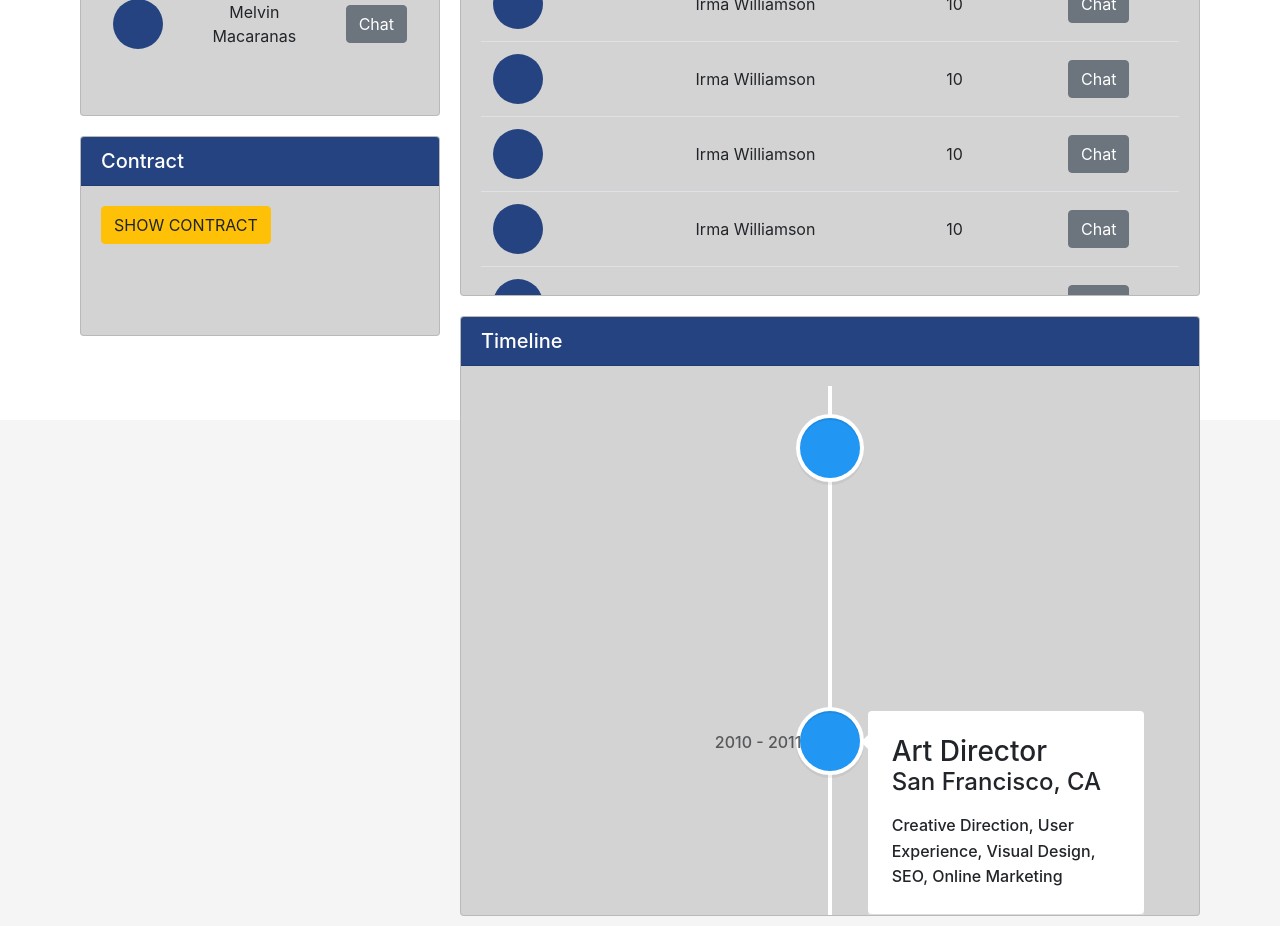
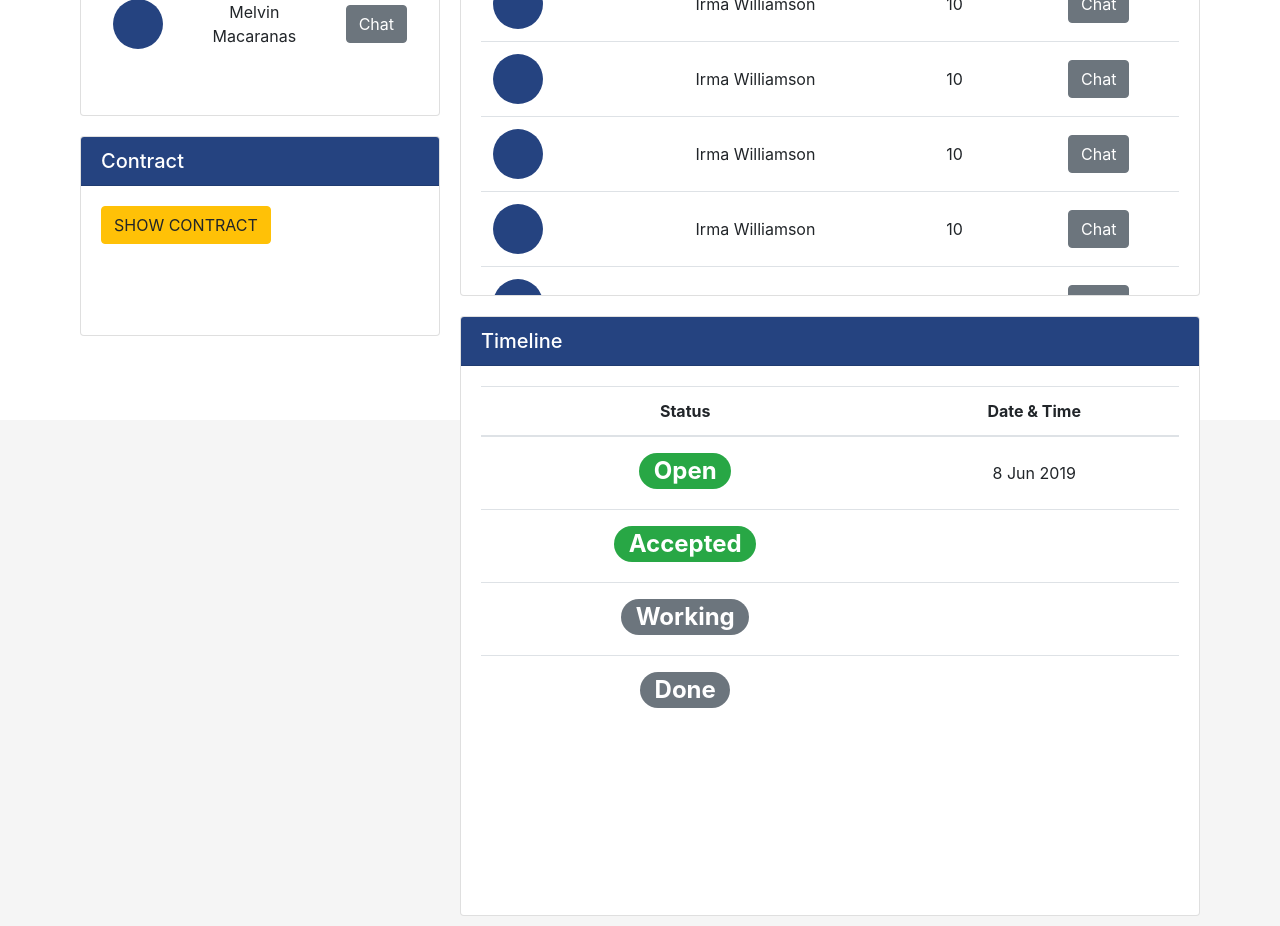
Before and after one commit to 2110423-2019-2/sec2_ShibaInu_front_end, a React (Create React App) app: page /client/dashboard in a window 1280 px wide. Shown: the part 380-1306 px from the top of the page. Built offline with nearby package versions, Linux system fonts and the light colour scheme.

Commit message:
revert timeline to normal ugly :p

```diff
--- a/src/DashboardComponent.css
+++ b/src/DashboardComponent.css
@@ -1,7 +1,7 @@
 .dashboard-box {
     width: 100%;
     margin: 10px;
-    background-color: lightgray;
+    /* background-color: lightgray; */
 
 }
 
--- a/src/DashboardComponent.js
+++ b/src/DashboardComponent.js
@@ -171,114 +171,114 @@ export class DashboardTimeline extends React.Component {
 
     getTimelineComponent() {
         return (
-            // <Table className="component-timeline" responsive="sm" hover>
-            //     <thead>
-            //         <tr>
-            //             <th>Status</th>
-            //             <th>Date & Time</th>
-            //         </tr>
-            //     </thead>
-            //     <tbody>
-            //         {this.getTimelineBody()}
-            //         {/* <tr key='timeline-open'>
-            //             <td><h2><Badge pill variant='success'>Open</Badge></h2></td>
-            //             <td>{}</td>
-            //         </tr> */}
-            //     </tbody>
-            // </Table>
+            <Table className="component-timeline" responsive="sm" hover>
+                <thead>
+                    <tr>
+                        <th>Status</th>
+                        <th>Date & Time</th>
+                    </tr>
+                </thead>
+                <tbody>
+                    {this.getTimelineBody()}
+                    {/* <tr key='timeline-open'>
+                        <td><h2><Badge pill variant='success'>Open</Badge></h2></td>
+                        <td>{}</td>
+                    </tr> */}
+                </tbody>
+            </Table>
 
-            <VerticalTimeline >
-                <VerticalTimelineElement
-                    className="vertical-timeline-element--work"
-                    contentStyle={{ background: 'rgb(33, 150, 243)', color: '#fff' }}
-                    contentArrowStyle={{ borderRight: '7px solid  rgb(33, 150, 243)' }}
-                    date="2011 - present"
-                    iconStyle={{ background: 'rgb(33, 150, 243)', color: '#fff' }}
-                    // icon={<WorkIcon />}
-                >
-                    <h3 className="vertical-timeline-element-title">Creative Director</h3>
-                    <h4 className="vertical-timeline-element-subtitle">Miami, FL</h4>
-                    <p>
-                        Creative Direction, User Experience, Visual Design, Project Management, Team Leading
-    </p>
-                </VerticalTimelineElement>
-                <VerticalTimelineElement
-                    className="vertical-timeline-element--work"
-                    date="2010 - 2011"
-                    iconStyle={{ background: 'rgb(33, 150, 243)', color: '#fff' }}
-                    // icon={<WorkIcon />}
-                >
-                    <h3 className="vertical-timeline-element-title">Art Director</h3>
-                    <h4 className="vertical-timeline-element-subtitle">San Francisco, CA</h4>
-                    <p>
-                        Creative Direction, User Experience, Visual Design, SEO, Online Marketing
-    </p>
-                </VerticalTimelineElement>
-                <VerticalTimelineElement
-                    className="vertical-timeline-element--work"
-                    date="2008 - 2010"
-                    iconStyle={{ background: 'rgb(33, 150, 243)', color: '#fff' }}
-                    // icon={<WorkIcon />}
-                >
-                    <h3 className="vertical-timeline-element-title">Web Designer</h3>
-                    <h4 className="vertical-timeline-element-subtitle">Los Angeles, CA</h4>
-                    <p>
-                        User Experience, Visual Design
-    </p>
-                </VerticalTimelineElement>
-                <VerticalTimelineElement
-                    className="vertical-timeline-element--work"
-                    date="2006 - 2008"
-                    iconStyle={{ background: 'rgb(33, 150, 243)', color: '#fff' }}
-                    // icon={<WorkIcon />}
-                >
-                    <h3 className="vertical-timeline-element-title">Web Designer</h3>
-                    <h4 className="vertical-timeline-element-subtitle">San Francisco, CA</h4>
-                    <p>
-                        User Experience, Visual Design
-    </p>
-                </VerticalTimelineElement>
-                <VerticalTimelineElement
-                    className="vertical-timeline-element--education"
-                    date="April 2013"
-                    iconStyle={{ background: 'rgb(233, 30, 99)', color: '#fff' }}
-                    // icon={<SchoolIcon />}
-                >
-                    <h3 className="vertical-timeline-element-title">Content Marketing for Web, Mobile and Social Media</h3>
-                    <h4 className="vertical-timeline-element-subtitle">Online Course</h4>
-                    <p>
-                        Strategy, Social Media
-    </p>
-                </VerticalTimelineElement>
-                <VerticalTimelineElement
-                    className="vertical-timeline-element--education"
-                    date="November 2012"
-                    iconStyle={{ background: 'rgb(233, 30, 99)', color: '#fff' }}
-                    // icon={<SchoolIcon />}
-                >
-                    <h3 className="vertical-timeline-element-title">Agile Development Scrum Master</h3>
-                    <h4 className="vertical-timeline-element-subtitle">Certification</h4>
-                    <p>
-                        Creative Direction, User Experience, Visual Design
-    </p>
-                </VerticalTimelineElement>
-                <VerticalTimelineElement
-                    className="vertical-timeline-element--education"
-                    date="2002 - 2006"
-                    iconStyle={{ background: 'rgb(233, 30, 99)', color: '#fff' }}
-                    // icon={<SchoolIcon />}
-                >
-                    <h3 className="vertical-timeline-element-title">Bachelor of Science in Interactive Digital Media Visual Imaging</h3>
-                    <h4 className="vertical-timeline-element-subtitle">Bachelor Degree</h4>
-                    <p>
-                        Creative Direction, Visual Design
-    </p>
-                </VerticalTimelineElement>
-                <VerticalTimelineElement
-                    iconStyle={{ background: 'rgb(16, 204, 82)', color: '#fff' }}
-                    // icon={<StarIcon />}
-                />
-            </VerticalTimeline>
+    //         <VerticalTimeline >
+    //             <VerticalTimelineElement
+    //                 className="vertical-timeline-element--work"
+    //                 contentStyle={{ background: 'rgb(33, 150, 243)', color: '#fff' }}
+    //                 contentArrowStyle={{ borderRight: '7px solid  rgb(33, 150, 243)' }}
+    //                 date="2011 - present"
+    //                 iconStyle={{ background: 'rgb(33, 150, 243)', color: '#fff' }}
+    //                 // icon={<WorkIcon />}
+    //             >
+    //                 <h3 className="vertical-timeline-element-title">Creative Director</h3>
+    //                 <h4 className="vertical-timeline-element-subtitle">Miami, FL</h4>
+    //                 <p>
+    //                     Creative Direction, User Experience, Visual Design, Project Management, Team Leading
+    // </p>
+    //             </VerticalTimelineElement>
+    //             <VerticalTimelineElement
+    //                 className="vertical-timeline-element--work"
+    //                 date="2010 - 2011"
+    //                 iconStyle={{ background: 'rgb(33, 150, 243)', color: '#fff' }}
+    //                 // icon={<WorkIcon />}
+    //             >
+    //                 <h3 className="vertical-timeline-element-title">Art Director</h3>
+    //                 <h4 className="vertical-timeline-element-subtitle">San Francisco, CA</h4>
+    //                 <p>
+    //                     Creative Direction, User Experience, Visual Design, SEO, Online Marketing
+    // </p>
+    //             </VerticalTimelineElement>
+    //             <VerticalTimelineElement
+    //                 className="vertical-timeline-element--work"
+    //                 date="2008 - 2010"
+    //                 iconStyle={{ background: 'rgb(33, 150, 243)', color: '#fff' }}
+    //                 // icon={<WorkIcon />}
+    //             >
+    //                 <h3 className="vertical-timeline-element-title">Web Designer</h3>
+    //                 <h4 className="vertical-timeline-element-subtitle">Los Angeles, CA</h4>
+    //                 <p>
+    //                     User Experience, Visual Design
+    // </p>
+    //             </VerticalTimelineElement>
+    //             <VerticalTimelineElement
+    //                 className="vertical-timeline-element--work"
+    //                 date="2006 - 2008"
+    //                 iconStyle={{ background: 'rgb(33, 150, 243)', color: '#fff' }}
+    //                 // icon={<WorkIcon />}
+    //             >
+    //                 <h3 className="vertical-timeline-element-title">Web Designer</h3>
+    //                 <h4 className="vertical-timeline-element-subtitle">San Francisco, CA</h4>
+    //                 <p>
+    //                     User Experience, Visual Design
+    // </p>
+    //             </VerticalTimelineElement>
+    //             <VerticalTimelineElement
+    //                 className="vertical-timeline-element--education"
+    //                 date="April 2013"
+    //                 iconStyle={{ background: 'rgb(233, 30, 99)', color: '#fff' }}
+    //                 // icon={<SchoolIcon />}
+    //             >
+    //                 <h3 className="vertical-timeline-element-title">Content Marketing for Web, Mobile and Social Media</h3>
+    //                 <h4 className="vertical-timeline-element-subtitle">Online Course</h4>
+    //                 <p>
+    //                     Strategy, Social Media
+    // </p>
+    //             </VerticalTimelineElement>
+    //             <VerticalTimelineElement
+    //                 className="vertical-timeline-element--education"
+    //                 date="November 2012"
+    //                 iconStyle={{ background: 'rgb(233, 30, 99)', color: '#fff' }}
+    //                 // icon={<SchoolIcon />}
+    //             >
+    //                 <h3 className="vertical-timeline-element-title">Agile Development Scrum Master</h3>
+    //                 <h4 className="vertical-timeline-element-subtitle">Certification</h4>
+    //                 <p>
+    //                     Creative Direction, User Experience, Visual Design
+    // </p>
+    //             </VerticalTimelineElement>
+    //             <VerticalTimelineElement
+    //                 className="vertical-timeline-element--education"
+    //                 date="2002 - 2006"
+    //                 iconStyle={{ background: 'rgb(233, 30, 99)', color: '#fff' }}
+    //                 // icon={<SchoolIcon />}
+    //             >
+    //                 <h3 className="vertical-timeline-element-title">Bachelor of Science in Interactive Digital Media Visual Imaging</h3>
+    //                 <h4 className="vertical-timeline-element-subtitle">Bachelor Degree</h4>
+    //                 <p>
+    //                     Creative Direction, Visual Design
+    // </p>
+    //             </VerticalTimelineElement>
+    //             <VerticalTimelineElement
+    //                 iconStyle={{ background: 'rgb(16, 204, 82)', color: '#fff' }}
+    //                 // icon={<StarIcon />}
+    //             />
+    //         </VerticalTimeline>
 
         );
     }
```
